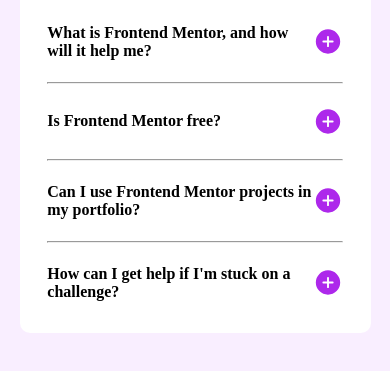
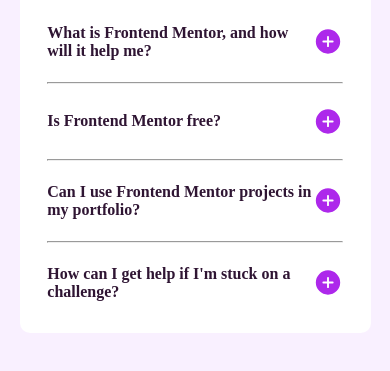
Before and after one commit to Code-x-goal/Faqs, a plain HTML site: page index.html in a window 390 px wide. Shown: the part 287-658 px from the top of the page. Drawn offline with Linux system fonts and the light colour scheme; files whose address does not match are found by name; a web font is replaced by a local one.

Commit message:
Update main.css

```diff
--- a/main.css
+++ b/main.css
@@ -25,7 +25,7 @@ background-size: cover;
 
 .color{
     width: 100vw;
-    background-color: #f9eeff;
+    background-color: hsl(275, 100%, 97%);
     margin: 0px;
 }
 
@@ -38,6 +38,7 @@ overflow-x: hidden;
 .display{
     line-height: 20px;
     width: 100%;
+    color: hsl(292, 16%, 49%);
 }
 
 .container{
@@ -79,8 +80,11 @@ hr{
 .text{
     font-weight: 600;
     font-size: 1rem;
+    color: hsl(292, 42%, 14%);
 }
-
+.text:hover{
+    color: hsl(292, 16%, 49%);
+}
 p{
     font-size: 0.8rem;
     font-weight: 400;
@@ -105,9 +109,3 @@ p{
         padding-left: 20px;
     }
 }
-
-@media screen and (max-width:900px) {
-    body{
-        overflow-x: visible;
-    }
-}
```
